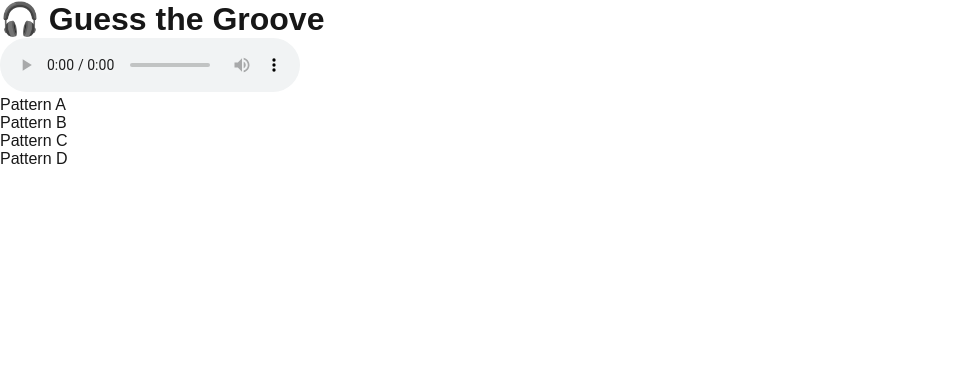
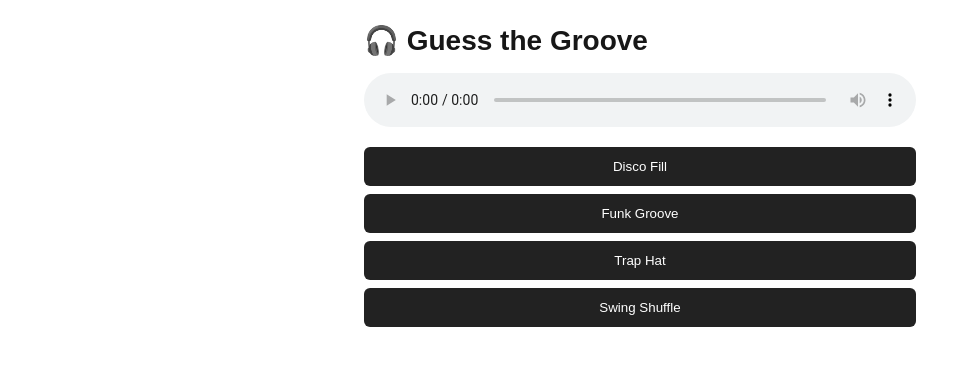
Before and after one commit to w-gluza/ghostnote, a Next.js app: page / in a window 1280 px wide. Shown: the top 366 px of the page, without its empty margins (0-979 px from the left). Built offline with nearby package versions, Linux system fonts and the light colour scheme.

Commit message:
feat: wire up quiz UI with static JSON and basic answer logic

```diff
--- /dev/null
+++ b/app/QuizPage.module.css
@@ -0,0 +1,67 @@
+.container {
+  padding: 1.5rem;
+  max-width: 600px;
+  margin: 0 auto;
+}
+
+.title {
+  font-size: 1.75rem;
+  font-weight: bold;
+  margin-bottom: 1rem;
+}
+
+.audio {
+  width: 100%;
+  margin-bottom: 1rem;
+}
+
+.options {
+  display: flex;
+  flex-direction: column;
+  gap: 0.5rem;
+}
+
+.option {
+  padding: 0.75rem;
+  border: none;
+  border-radius: 6px;
+  background: #222;
+  color: white;
+  cursor: pointer;
+  transition: background 0.2s;
+}
+
+.option:hover:enabled {
+  background: #444;
+}
+
+.correct {
+  background: #28a745 !important;
+}
+
+.wrong {
+  background: #dc3545 !important;
+}
+
+.disabled {
+  background: #555;
+}
+
+.feedback {
+  margin-top: 1.5rem;
+  text-align: center;
+}
+
+.feedbackText {
+  font-size: 1.25rem;
+  font-weight: bold;
+}
+
+.tryAnother {
+  background: none;
+  border: none;
+  color: #61dafb;
+  cursor: pointer;
+  text-decoration: underline;
+  margin-top: 0.5rem;
+}
--- /dev/null
+++ b/app/api/quiz/route.ts
@@ -0,0 +1,7 @@
+import quizzes from "@/data/quizzes.json";
+import { NextResponse } from "next/server";
+
+export async function GET() {
+  const randomQuiz = quizzes[Math.floor(Math.random() * quizzes.length)];
+  return NextResponse.json(randomQuiz);
+}
--- a/app/page.tsx
+++ b/app/page.tsx
@@ -1,21 +1,78 @@
-export default function HomePage() {
-  const quiz = {
-    id: "abc",
-    audioUrl: "/audio/beat1.mp3",
-    options: ["Pattern A", "Pattern B", "Pattern C", "Pattern D"],
-    correctIndex: 2,
+"use client";
+
+import { useEffect, useState } from "react";
+import styles from "./QuizPage.module.css";
+
+type Quiz = {
+  id: string;
+  audioUrl: string;
+  options: string[];
+  correct: number;
+};
+
+export default function QuizPage() {
+  const [quiz, setQuiz] = useState<Quiz | null>(null);
+  const [selected, setSelected] = useState<number | null>(null);
+
+  const fetchQuiz = async () => {
+    const res = await fetch("/api/quiz");
+    const data = await res.json();
+    setQuiz(data);
+    setSelected(null);
   };
 
+  useEffect(() => {
+    fetchQuiz();
+  }, []);
+
+  if (!quiz) return <p className={styles.loading}>Loading...</p>;
+
   return (
-    <main>
-      <h1>🎧 Guess the Groove</h1>
-      <audio controls src={quiz.audioUrl} />
+    <main className={styles.container}>
+      <h1 className={styles.title}>🎧 Guess the Groove</h1>
+      <audio
+        controls
+        src={quiz.audioUrl}
+        className={styles.audio}
+        aria-label="Audio clip for groove guessing"
+      />
 
-      <ul>
-        {quiz.options.map((opt, idx) => (
-          <li key={idx}>{opt}</li>
-        ))}
-      </ul>
+      <div className={styles.options}>
+        {quiz.options.map((option, i) => {
+          const isCorrect = selected !== null && i === quiz.correct;
+          const isWrong = selected === i && i !== quiz.correct;
+
+          return (
+            <button
+              key={i}
+              disabled={selected !== null}
+              className={`${styles.option}
+                ${isCorrect ? styles.correct : ""}
+                ${isWrong ? styles.wrong : ""}
+                ${
+                  selected !== null && !isCorrect && !isWrong
+                    ? styles.disabled
+                    : ""
+                }
+              `}
+              onClick={() => setSelected(i)}
+            >
+              {option}
+            </button>
+          );
+        })}
+      </div>
+
+      {selected !== null && (
+        <div className={styles.feedback}>
+          <p className={styles.feedbackText}>
+            {selected === quiz.correct ? "✅ Correct!" : "❌ Nope"}
+          </p>
+          <button onClick={fetchQuiz} className={styles.tryAnother}>
+            Try Another
+          </button>
+        </div>
+      )}
     </main>
   );
 }
--- /dev/null
+++ b/data/quizzes.json
@@ -0,0 +1,20 @@
+[
+  {
+    "id": "rock-basic",
+    "audioUrl": "/audio/rock1.mp3",
+    "options": ["Rock 1", "Funk Groove", "Jazz Waltz", "HipHop Beat"],
+    "correct": 0
+  },
+  {
+    "id": "funky-fill",
+    "audioUrl": "/audio/funk1.mp3",
+    "options": ["Disco Fill", "Funk Groove", "Trap Hat", "Swing Shuffle"],
+    "correct": 1
+  },
+  {
+    "id": "hiphop-snare",
+    "audioUrl": "/audio/hiphop1.mp3",
+    "options": ["Jazz 4", "Funk Pop", "Boom Bap", "Reggae"],
+    "correct": 2
+  }
+]
```
